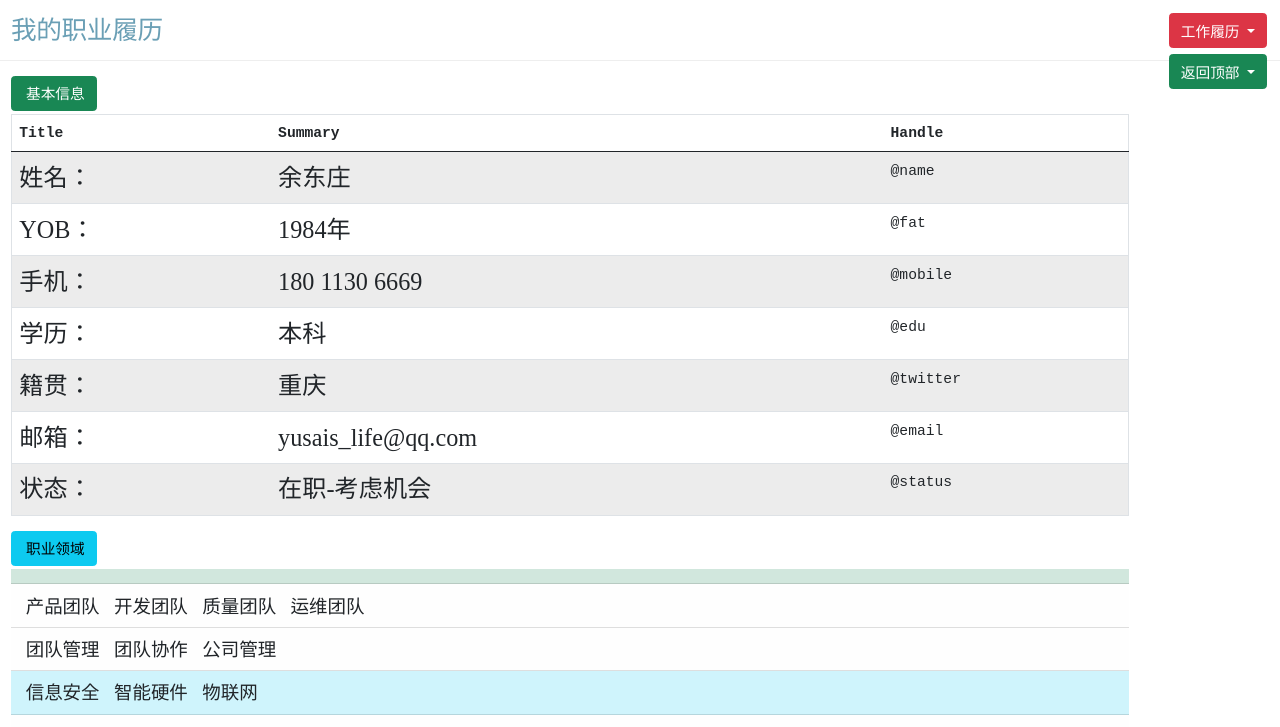
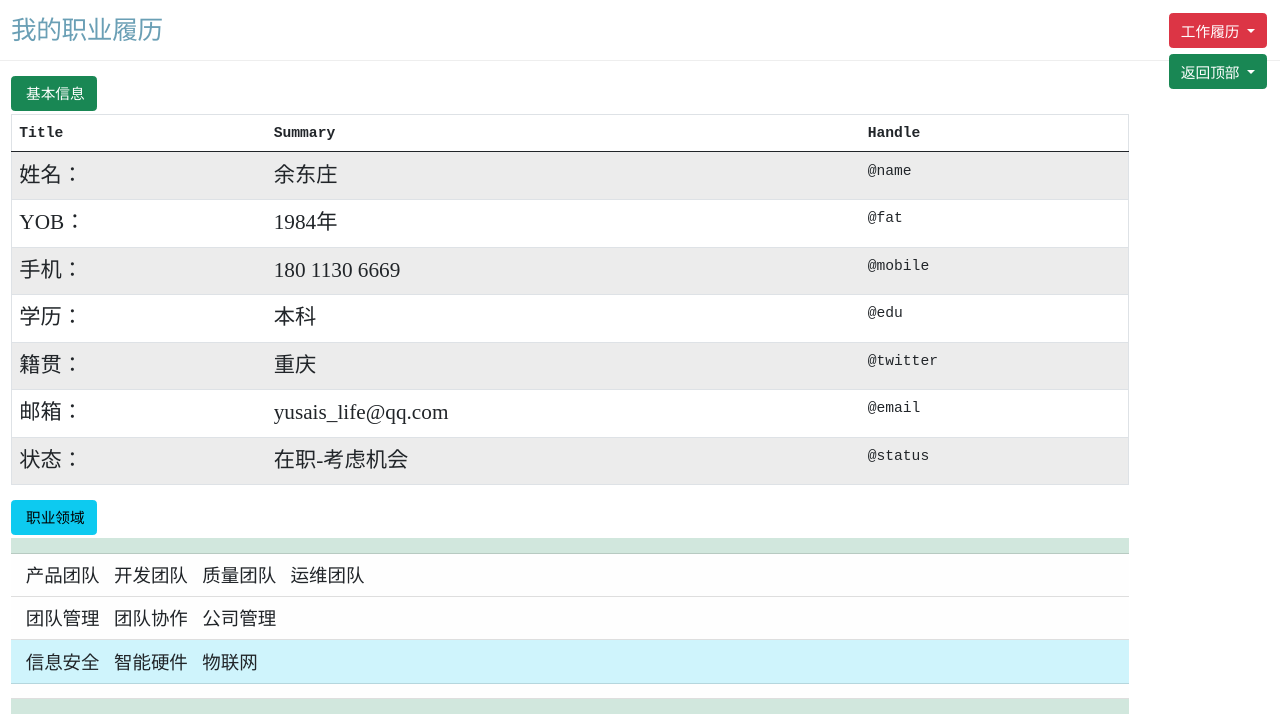
Before and after one commit to helloyuzz/profile.1tyu.com, a Jekyll site: the page built from index.html, in a window 1280 px wide. Shown: the top 727 px of the page. Built offline with Jekyll 4.4.1, drawn with Linux system fonts in a browser that asks for light colours; the list of posts is cut into pages by our own code.

Commit message:
Update lanyon.css

```diff
--- a/public/css/lanyon.css
+++ b/public/css/lanyon.css
@@ -570,7 +570,7 @@ a.pagination-item:hover {
 }
 
 td,p,button {
-  font-size:1.65rem;
+  font-size:1.45rem;
 }
 p {
   font-family: 宋体;
@@ -578,7 +578,8 @@ p {
 }
   p.inddent {
     text-indent: 1cm;
-    line-height: 100%;
+    line-height: 200%;
+    font-size:1.35rem;
   }
 span {
     text-indent:13px;
```
